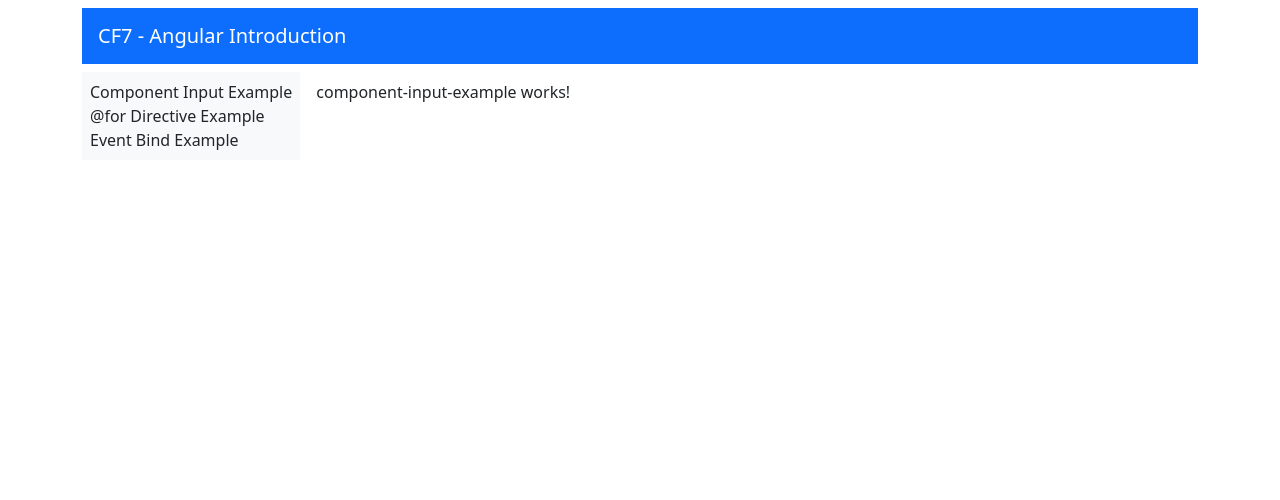
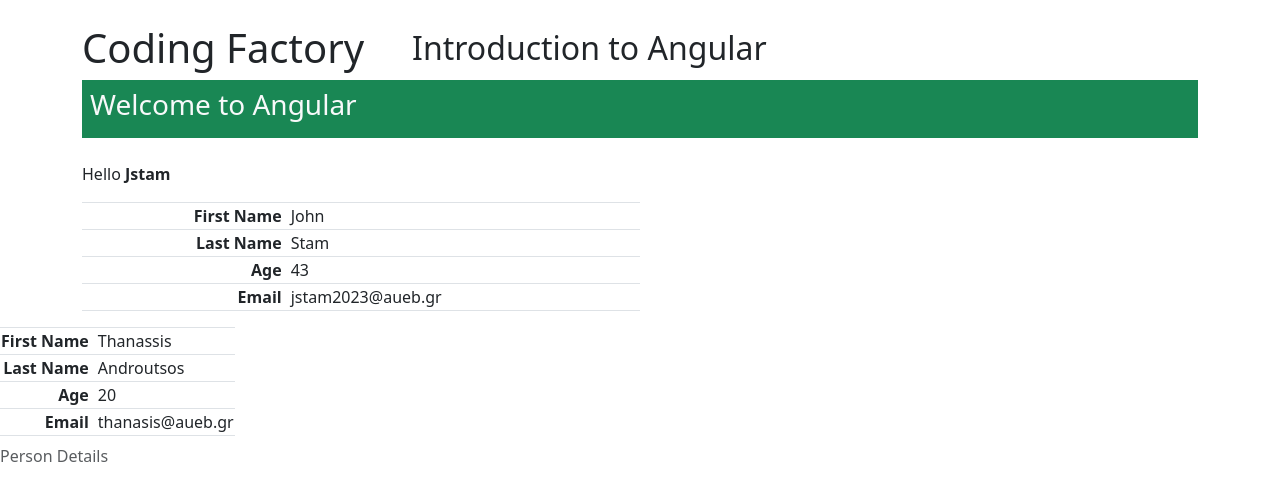
Before and after one commit to jstam2023/cf7-angular-introduction, an Angular app: page /component-input-example in a window 1280 px wide. Shown: the top 500 px of the page. Built offline with nearby package versions, Linux system fonts and the light colour scheme.

Commit message:
New Component person table component

```diff
--- a/src/app/app.component.html
+++ b/src/app/app.component.html
@@ -1,17 +1,36 @@
-<div class="container mt-2">
-  <div class="d-flex flex-column gap-2">
-    <nav class="navbar navbar-dark bg-primary justify-content-between">
-      <a class="navbar-brand ms-3 cursor-pointer" role="button">CF7 - Angular Introduction</a>
-    </nav>
-    <div class="d-flex flex-row gap-2">
-      <div class="d-flex flex-column text-nowrap bg-light p-2">
-        <span role="button" routerLink="component-input-example">Component Input Example</span>
-        <span role="button" routerLink="for-directive-example">{{"@for"}} Directive Example</span>
-        <span role="button" routerLink="event-bind-example">Event Bind Example</span>
-      </div>
-      <span class="flex-grow-1 p-2 text-nowrap">
-        <router-outlet></router-outlet>
-      </span>
-    </div>
+<div class="container mt-4">
+  <div class="d-flex gap-5 align-items-center">
+    <h1>Coding Factory</h1>
+    <h2>Introduction to Angular</h2>
+  </div>
+  <div class="bg-success p-2 text-light">
+    <h3>Welcome to Angular</h3>
   </div>
 </div>
+
+<div class="container mt-4">
+  <p>Hello <strong>{{name}}</strong></p>
+
+  <table class="table table-bordered w-50">
+    <tr>
+      <td class="fw-semibold text-end">First Name</td>
+      <td class="ps-2">{{person.givenName}}</td>
+    </tr>
+    <tr>
+      <td class="fw-semibold text-end">Last Name</td>
+      <td class="ps-2">{{person.surName}}</td>
+    </tr>
+    <tr>
+      <td class="fw-semibold text-end">Age</td>
+      <td class="ps-2">{{person.age}}</td>
+    </tr>
+    <tr>
+      <td class="fw-semibold text-end">Email</td>
+      <td class="ps-2">{{person.email}}</td>
+    </tr>
+  </table>
+</div>
+
+<div class="d-flex gap-5 text-nowrap">
+  <app-person-table></app-person-table>
+</div>
--- a/src/app/app.component.ts
+++ b/src/app/app.component.ts
@@ -6,7 +6,7 @@ import { EventBindExampleComponent } from './components/event-bind-example/event
 
 @Component({
   selector: 'app-root',
-  imports: [RouterOutlet, RouterLink],
+  imports: [PersonTableComponent],
   templateUrl: './app.component.html',
   styleUrl: './app.component.css'
 })
--- a/src/app/components/component-input-example/component-input-example.component.html
+++ b/src/app/components/component-input-example/component-input-example.component.html
@@ -1 +1,7 @@
-<p>component-input-example works!</p>
+<h4>Component Input Example</h4>
+
+<div class="d-flex gap-5 text-nowrap">
+    <app-person-table [personInput]="person0"></app-person-table>
+    <app-person-table></app-person-table>
+    <app-person-table [personInput]="person1"></app-person-table>
+</div>
--- a/src/app/components/component-input-example/component-input-example.component.ts
+++ b/src/app/components/component-input-example/component-input-example.component.ts
@@ -1,11 +1,28 @@
 import { Component } from '@angular/core';
+import { Person } from 'src/app/shared/interfaces/person';
+import { PersonTableComponent } from '../person-table/person-table.component';
 
 @Component({
   selector: 'app-component-input-example',
-  imports: [],
+  imports: [PersonTableComponent],
   templateUrl: './component-input-example.component.html',
   styleUrl: './component-input-example.component.css'
 })
 export class ComponentInputExampleComponent {
+  person0: Person = {
+    givenName: "John",
+    surName: "Smith",
+    age: 55,
+    email: "asda@gmail.com",
+    address: "New York, USA"
+  }
+
+  person1: Person = {
+    givenName: "Maria",
+    surName: "Smith",
+    age: 55,
+    email: "msmith@gmail.com",
+    address: "Athens, Gr"
+  }
 
 }
--- a/src/app/components/person-table/person-table.component.html
+++ b/src/app/components/person-table/person-table.component.html
@@ -1,6 +1,6 @@
 <div>
-    <h1>From person table component</h1>
-    <!-- <table class="table table-bordered w-50">
+    <!-- <h1>From person table component</h1> -->
+    <table class="table table-bordered w-50">
         <caption>Person Details</caption>
         <tr>
             <td class="fw-semibold text-end">First Name</td>
@@ -18,8 +18,8 @@
             <td class="fw-semibold text-end">Email</td>
             <td class="ps-2">{{person.email}}</td>
           </tr>
-    </table> -->
-    <table class="table table-bordered w-50">
+    </table>
+    <!-- <table class="table table-bordered w-50">
       <caption>Person Details</caption>
       <tr>
           <td class="fw-semibold text-end">First Name</td>
@@ -41,5 +41,5 @@
           <td class="fw-semibold text-end">Address</td>
           <td class="ps-2">{{personInput?.address}}</td>
         </tr>
-  </table>
+  </table> -->
 </div>
--- a/src/app/components/welcome/welcome.component.html
+++ b/src/app/components/welcome/welcome.component.html
@@ -1 +1,4 @@
-<p>welcome works!</p>
+<h4>Welcome to Angular introduction</h4>
+<p>
+    Hello <strong>{{name}}</strong>
+</p>
--- a/src/app/components/welcome/welcome.component.ts
+++ b/src/app/components/welcome/welcome.component.ts
@@ -7,5 +7,6 @@ import { Component } from '@angular/core';
   styleUrl: './welcome.component.css'
 })
 export class WelcomeComponent {
+  name= "John";
 
 }
```
Also changed, not shown: 1 other file (tests, documents, lock files or other folders).
